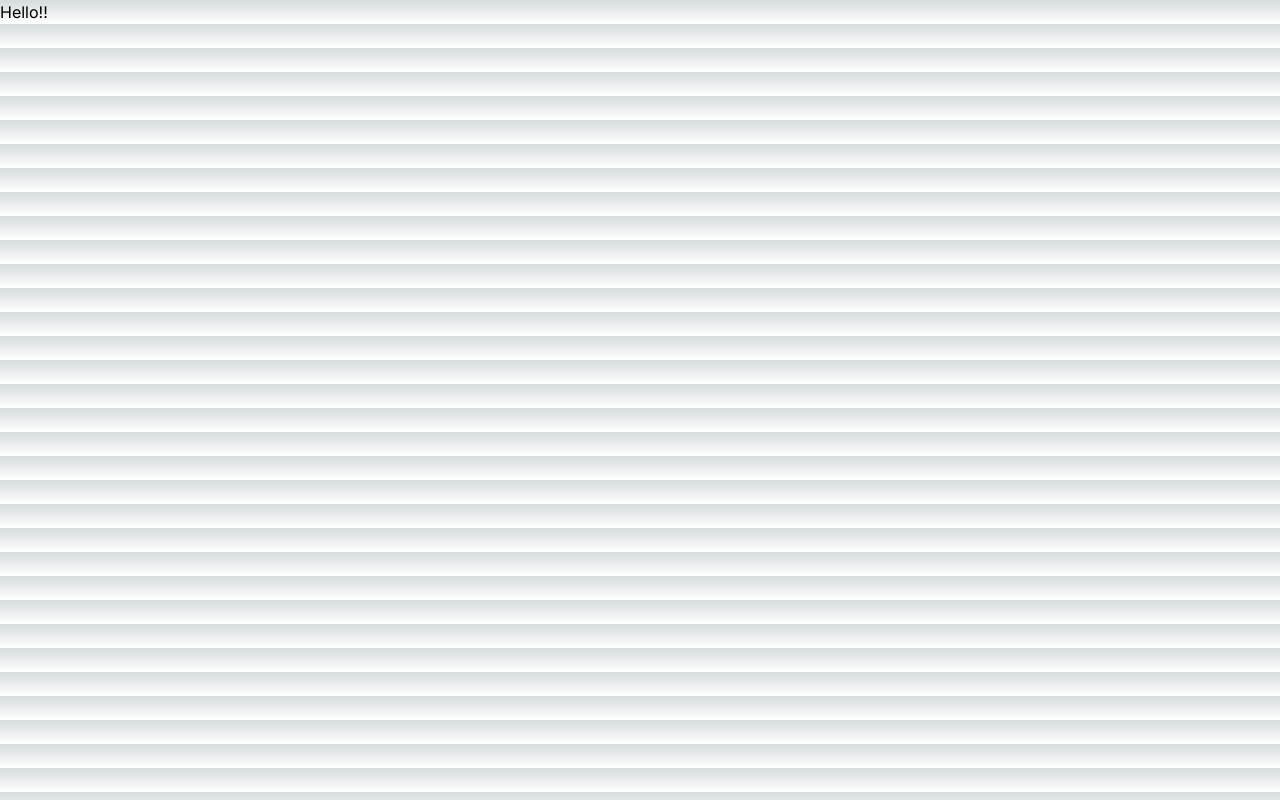
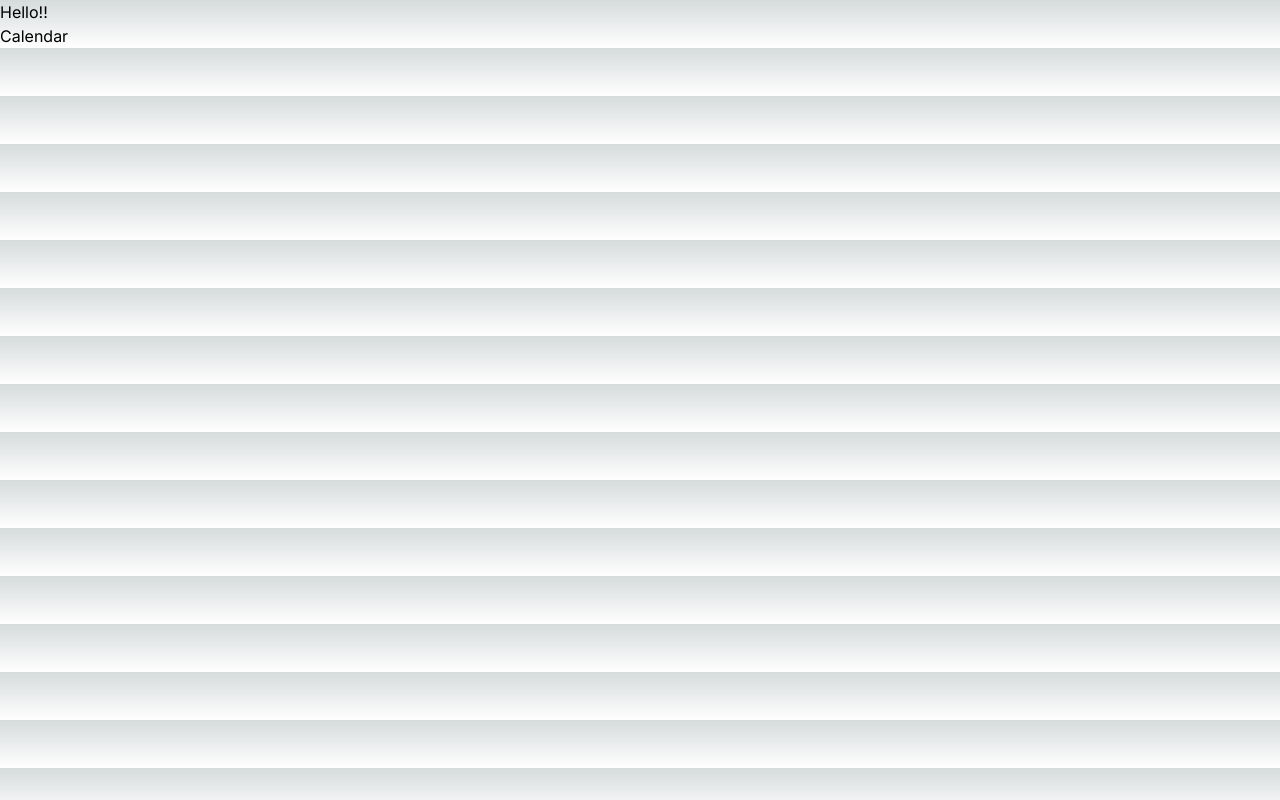
Before and after one commit to lara-vel-dev/travel-bending, a Next.js app: page / in a window 1280 px wide. Built offline with nearby package versions, Linux system fonts and the light colour scheme.

Commit message:
(Add) React calendar package

```diff
--- a/app/page.tsx
+++ b/app/page.tsx
@@ -1,7 +1,11 @@
+// Imports
+import Calendar from "./Components/Calendar";
+
 const Home = () => {
   return (
     <div>
       <h1>Hello!!</h1>
+      <Calendar />
     </div>
   );
 };
--- a/package.json
+++ b/package.json
@@ -18,6 +18,7 @@
     "next": "13.4.4",
     "postcss": "8.4.24",
     "react": "18.2.0",
+    "react-calendar": "^4.2.1",
     "react-dom": "18.2.0",
     "tailwindcss": "3.3.2",
     "typescript": "5.1.3"
```
Also changed, not shown: 1 other file (tests, documents, lock files or other folders).
